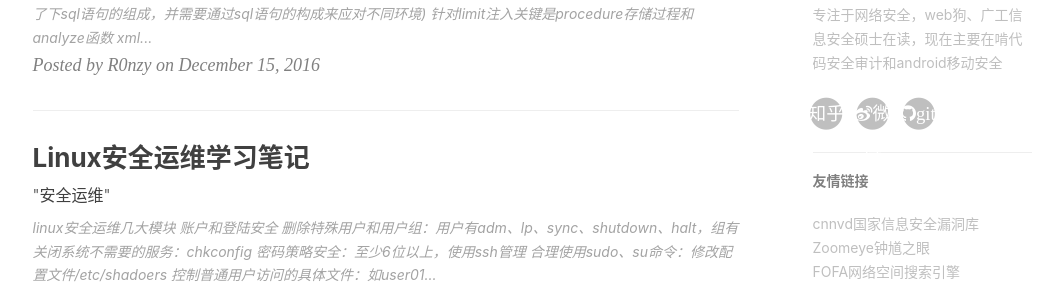
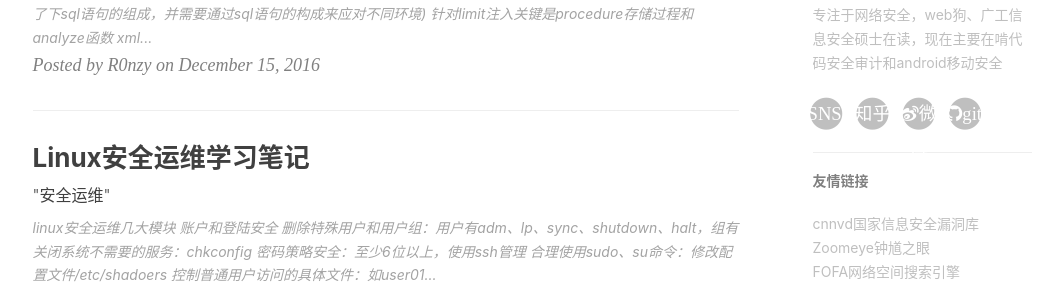
Before and after one commit to yangrz/blog, a Jekyll site: the page built from index.html, in a window 1280 px wide and 900 px high, scrolled down 733 px. Shown: the part 156-443 px from the top of the window, without its empty margins (135-1188 px from the left). Built offline with Jekyll 4.4.1, drawn with Linux system fonts in a browser that asks for light colours; nearby versions of some CDN libraries; the list of posts is cut into pages by our own code; comment, search, counter and statistics services are not loaded.

Commit message:
2017-02-15

```diff
--- a/_layouts/page.html
+++ b/_layouts/page.html
@@ -110,6 +110,12 @@
                         {% endif %}
                         <!-- SNS Link -->
                         <ul class="list-inline">
+                           <li>
+                           <span class="fa-stack fa-lg">
+                                        <i class="fa fa-circle fa-stack-2x"></i>
+                                        <i class="fa  fa-stack-1x fa-inverse">SNS:</i>
+                            </span>
+                            </li>
                             {% if site.RSS %}
                             <li>
                                 <a href="{{ "/feed.xml" | prepend: site.baseurl }}">
```
